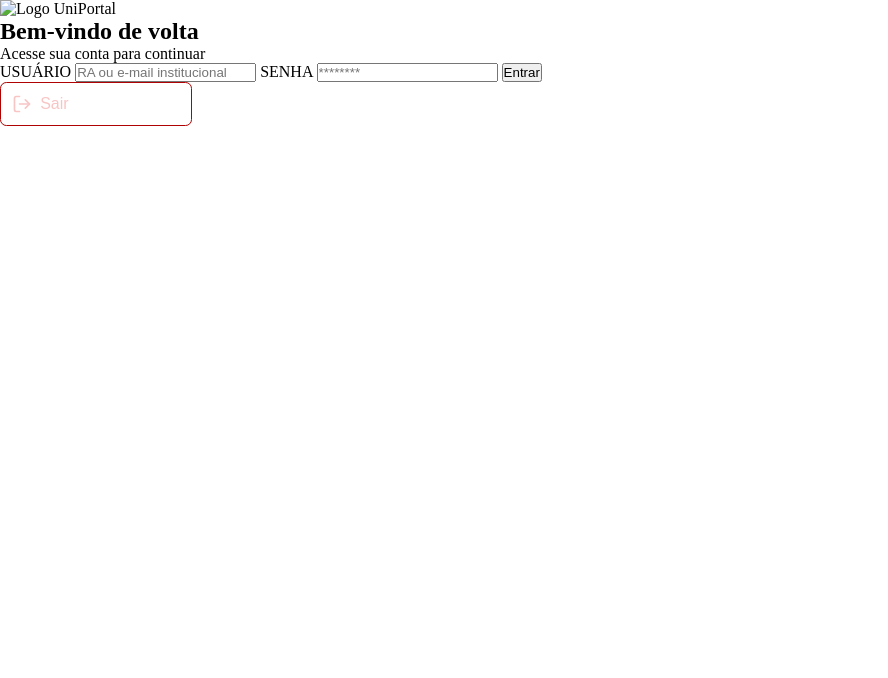
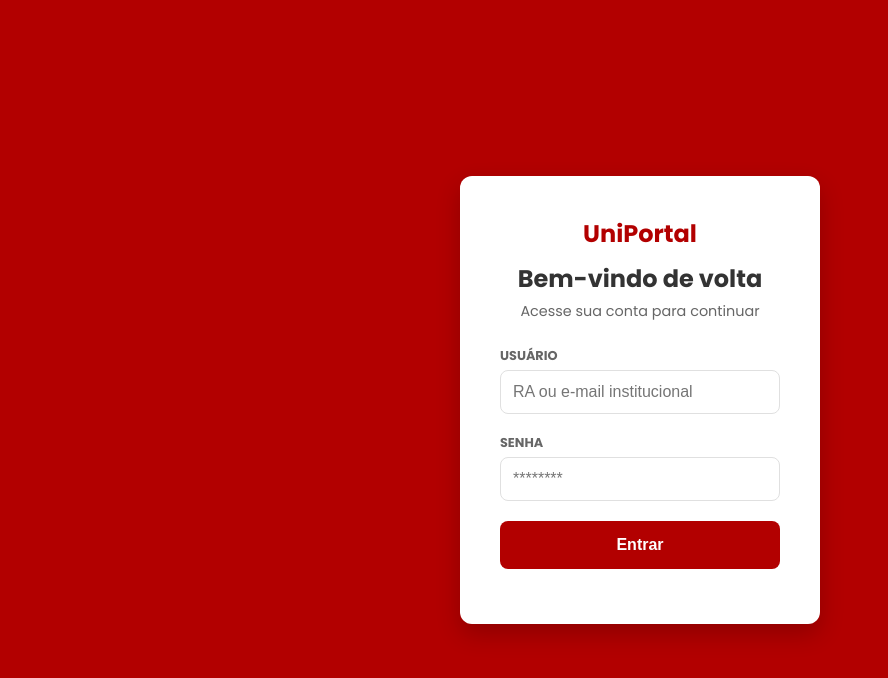
Before and after one commit to joaopedrocampos1/projeto_tecweb, a plain HTML site: page projeto-uniportal/index.html in a window 1280 px wide. Shown: the whole page, without its empty margins (0-888 px from the left). Drawn offline with Linux system fonts and the light colour scheme.

Commit message:
Estrutura HTML/CSS update 2

```diff
--- a/projeto-uniportal/css/styles.css
+++ b/projeto-uniportal/css/styles.css
@@ -17,7 +17,52 @@
    LAYOUT BASE (MOBILE-FIRST)
    ============================================================ */
 body.app-layout { font-family: 'Segoe UI', sans-serif; background: var(--fundo); color: var(--texto); display: flex; flex-direction: column; min-height: 100vh; }
+/* ============================================================
+   TELA DE LOGIN (index.html)
+   ============================================================ */
+body.login-page {
+    font-family: 'Poppins', sans-serif;
+    background-color: var(--vermelho-uni);
+    display: flex;
+    justify-content: center;
+    align-items: center;
+    min-height: 100vh;
+}
 
+.login-container {
+    width: 100%;
+    max-width: 400px;
+    padding: 20px;
+}
+
+.login-box {
+    background: var(--branco);
+    padding: 40px;
+    border-radius: 12px;
+    box-shadow: 0 10px 25px rgba(0,0,0,0.2);
+    text-align: center;
+}
+
+.login-box h2 { font-size: 1.5rem; margin-bottom: 5px; color: var(--texto); }
+.login-box p { color: var(--texto-sec); font-size: 0.9rem; margin-bottom: 25px; }
+.login-box form { display: flex; flex-direction: column; text-align: left; }
+.login-box label { font-size: 0.8rem; font-weight: bold; color: var(--texto-sec); margin-bottom: 5px; }
+.login-box input { padding: 12px; margin-bottom: 20px; border: 1px solid var(--borda); border-radius: 8px; font-size: 1rem; }
+.login-box button { background: var(--vermelho-uni); color: var(--branco); border: none; padding: 15px; border-radius: 8px; font-weight: bold; cursor: pointer; transition: 0.3s; font-size: 1rem; }
+.login-box button:hover { background: #8b0000; }
+#mensagemFeedback { margin-top: 15px; text-align: center; font-size: 0.9rem; }
+
+/* ============================================================
+   LAYOUT BASE (MOBILE-FIRST)
+   ============================================================ */
+body.app-layout {
+    font-family: 'Poppins', sans-serif;
+    background: var(--fundo);
+    color: var(--texto);
+    display: flex;
+    flex-direction: column;
+    min-height: 100vh;
+}
 /* --- SIDEBAR --- */
 .sidebar { width: 100%; background: var(--vermelho-uni); color: var(--branco); padding: 20px; display: flex; flex-direction: column; }
 .sidebar-header { text-align: center; margin-bottom: 20px; }
@@ -146,7 +191,8 @@ td { padding: 15px; border-bottom: 1px solid var(--borda); }
     .card-header { flex-direction: row; align-items: center; }
     .card-footer-info { flex-direction: row; }
 
-    /* Expansão das colunas (Grid Mágico) */
+    /* Expansão das colunas */
+    .section-title{ margin-top: 1rem;}
     .dashboard-grid { grid-template-columns: 2fr 1fr; }
     .boletim-stats-row { grid-template-columns: 1fr 1fr 2fr; }
     .boletim-details-grid { grid-template-columns: 1fr 2fr; }
--- a/projeto-uniportal/index.html
+++ b/projeto-uniportal/index.html
@@ -6,34 +6,40 @@
     <title>UniPortal - Login</title>
     <link rel="stylesheet" href="css/styles.css">
 </head>
-<body>
+<head>
+    <meta charset="UTF-8">
+    <meta name="viewport" content="width=device-width, initial-scale=1.0">
+    <title>UniPortal</title>
+
+    <link rel="preconnect" href="https://fonts.googleapis.com">
+    <link rel="preconnect" href="https://fonts.gstatic.com" crossorigin>
+    <link href="https://fonts.googleapis.com/css2?family=Poppins:wght@300;400;500;600;700;900&display=swap" rel="stylesheet">
+
+    <link rel="stylesheet" href="css/styles.css">
+</head>
+
+<body class="login-page">
     <main class="login-container">
         <section class="login-box">
             <header>
-                <img src="img/logo.png" alt="Logo UniPortal" class="logo-login">
-                <h1>Bem-vindo de volta</h1>
+                <h1 style="color: var(--vermelho-uni); margin-bottom: 10px;">UniPortal</h1>
+                <h2>Bem-vindo de volta</h2>
                 <p>Acesse sua conta para continuar</p>
             </header>
 
             <form id="formLogin">
                 <label for="usuario">USUÁRIO</label>
-                <input type="email" id="usuario" placeholder="RA ou e-mail institucional" required>
+                <input type="text" id="usuario" placeholder="RA ou e-mail institucional" required>
 
                 <label for="senha">SENHA</label>
                 <input type="password" id="senha" placeholder="********" required>
 
                 <button type="submit">Entrar</button>
             </form>
-            <aside id="mensagemFeedback">
-         <footer>
-            <button id="btnSair" class="btn-logout">
-                <svg xmlns="http://www.w3.org/2000/svg" width="20" height="20" viewBox="0 0 24 24" fill="none" stroke="currentColor" stroke-width="2" stroke-linecap="round" stroke-linejoin="round"><path d="M9 21H5a2 2 0 0 1-2-2V5a2 2 0 0 1 2-2h4"></path><polyline points="16 17 21 12 16 7"></polyline><line x1="21" y1="12" x2="9" y2="12"></line></svg>
-                Sair
-            </button>
-          </footer>
-            </aside>
+            <aside id="mensagemFeedback"></aside>
         </section>
     </main>
+
     <script src="js/script.js"></script>
 </body>
 </html>
```
Also changed, not shown: projeto-uniportal/boletim.html (+13 -1 lines), projeto-uniportal/disciplinas.html (+8 -1 lines), projeto-uniportal/home.html (+12 -0 lines).
